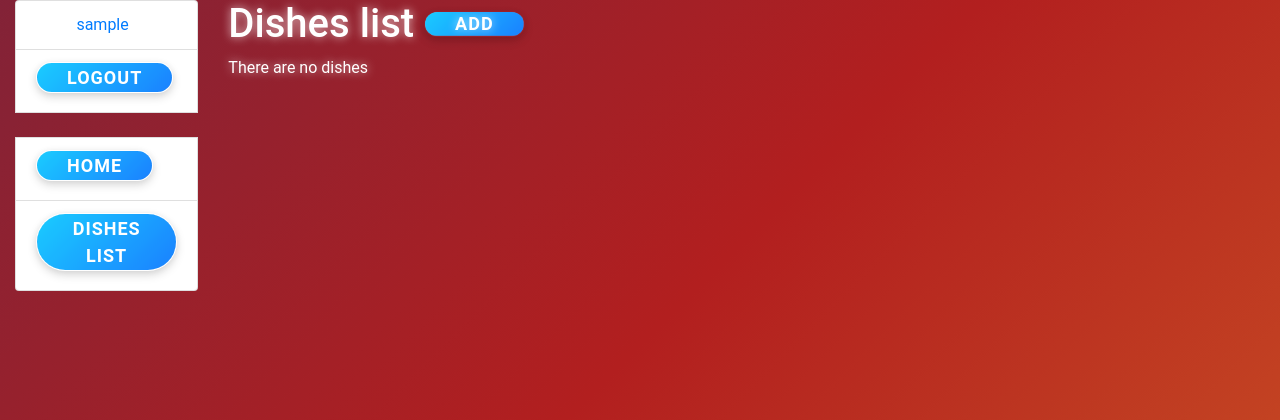
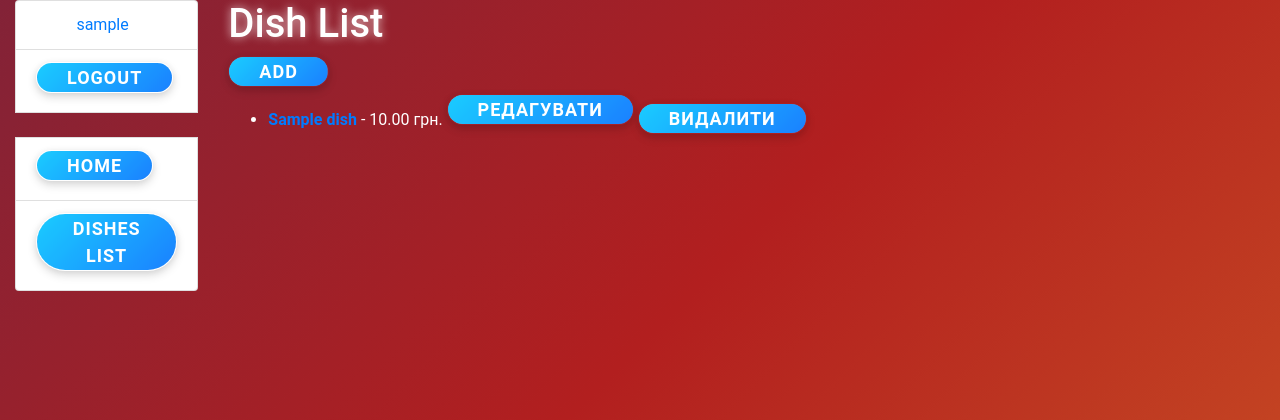
Before and after one commit to Professor-Douel/Restaurant-kitchen-service, a Django app: page /dishes/ in a window 1280 px wide. Shown: the top 420 px of the page. Run offline with Django 5.2, Linux system fonts and the light colour scheme; a user stored in the database is signed in; tables that the repository leaves empty hold one stand-in row (values such as "Sample post").

Commit message:
update dishes_list.html

```diff
--- a/templates/service/dishes_list.html
+++ b/templates/service/dishes_list.html
@@ -1,27 +1,17 @@
 {% extends "base.html" %}
-
 {% block content %}
-  <h1>Dishes list <a style="float: revert" href="{% url 'service:dish-create' %}" class="custom-btn">ADD</a></h1>
-  {% if dishes_list %}
-    <table class="table">
-      {% for dish in dishes_list %}
-        <table class="table">
-          <a href="{% url 'service:dish-detail' pk=dish.id %}" class="custom-btn">{{ dish.id }}</a>
-          <strong>Name:</strong> {{ dish.name }}.
-          <strong>Description:</strong> {{ dish.description }}.
-          <strong>Price:</strong> {{ dish.price }}.
-          {% for dish_type in dish_types.all %}
-            <strong>Dish type:</strong> {{ dish_type }}.
-          {% endfor %}
-          {% for cook in dish.cooks.all %}
-            <strong>Cooks:</strong> {{ cook }}.
-          {% endfor %}
-          <a style="float: revert" href="{% url 'service:dish-update' pk=dish.id %}" class="custom-btn"><strong>UPDATE</strong></a>
-          <a style="float: revert" href="{% url 'service:dish-delete' pk=dish.id %}" class="custom-btn"><strong>DELETE</strong></a>
-        </table>
-      {% endfor %}
-    </table>
-  {% else %}
-    <p>There are no dishes</p>
-  {% endif %}
+<h1>Dish List</h1>
+<a style="float: revert" href="{% url 'service:dish-create' %}" class="custom-btn">ADD</a>
+<ul>
+    {% for dish in dishes %}
+    <li>
+        <a style="float: revert" href="{% url 'service:dish-detail' pk=dish.id %}"><strong>{{ dish.name }}</strong></a> - {{ dish.price }} грн.
+        <a style="float: revert" href="{% url 'service:dish-update' pk=dish.id %}" class="custom-btn">Редагувати</a>
+        <form action="{% url 'service:dish-delete' dish.pk %}" method="post" style="display:inline;">
+            {% csrf_token %}
+            <button type="submit" class="custom-btn">Видалити</button>
+        </form>
+    </li>
+    {% endfor %}
+</ul>
 {% endblock %}
```
